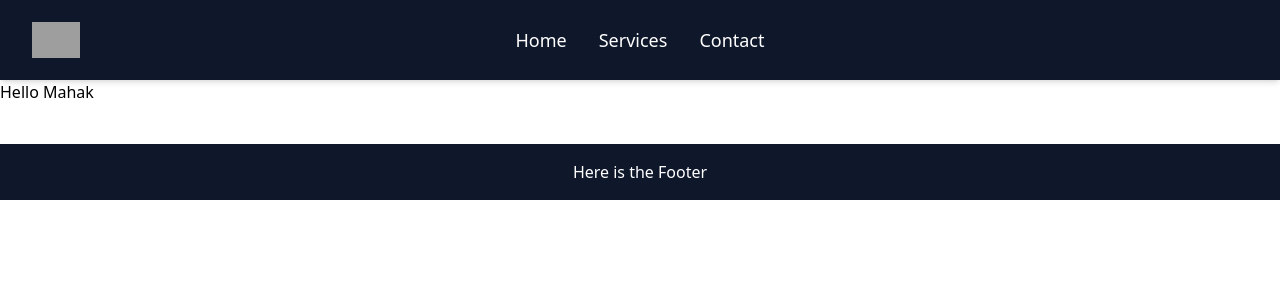
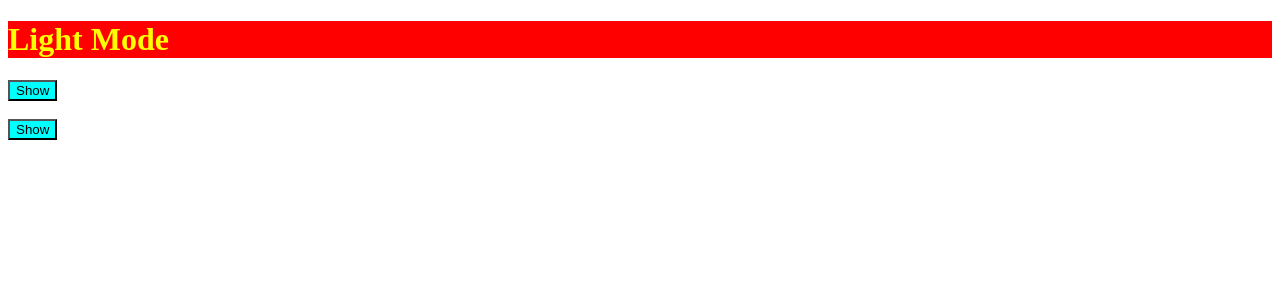
Before and after one commit to Mahaksaxena550/new_react, a React (Vite) app: page / in a window 1280 px wide. Shown: the top 300 px of the page. Built offline with nearby package versions, Linux system fonts and the light colour scheme; grey boxes are pictures that could not be loaded.

Commit message:
hook topic

```diff
--- /dev/null
+++ b/src/Hook_1.jsx
@@ -0,0 +1,19 @@
+import React, { use, useState } from 'react'
+
+const Hook_1 = () => {
+
+    let[dark,setdark]=useState(false)
+    let[show,setshow]=useState(false)
+
+  return (
+    <>
+      <h1 style={{backgroundColor: dark?"green":"red",color:dark?"blue":"yellow"}}>{dark?"Dark mode":"Light Mode"}</h1>
+      <button style={{backgroundColor: dark?"gray":"aqua"}} onClick={()=>{setdark(!dark)}}>{dark?"Hide":"Show"}</button>
+
+      {show && (<h1> Hello</h1>)} <br /> <br />
+      <button style={{backgroundColor: show?"gray":"aqua"}} onClick={()=>{setshow(!show)}}>{show?"Hide":"Show"}</button>
+    </>
+  )
+}
+
+export default Hook_1
--- a/src/main.jsx
+++ b/src/main.jsx
@@ -2,7 +2,7 @@ import { createRoot } from 'react-dom/client'
 import './index.css'
 // import App from './Tailwind.jsx'
 // import App from './Map1.jsx'
-import App from './Routing_h.jsx'
+import App from './Hook_1.jsx'
 // import App from './Props.jsx'
 import { BrowserRouter } from 'react-router-dom'
 
```
